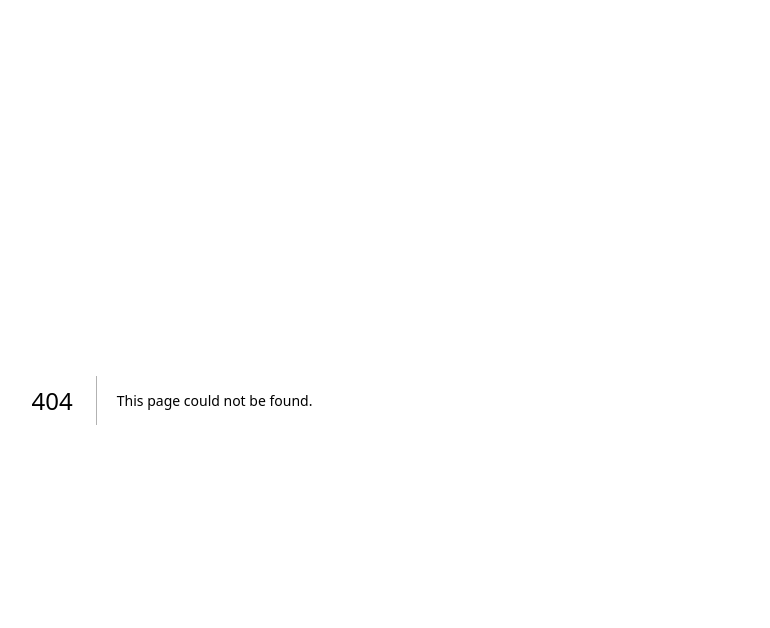
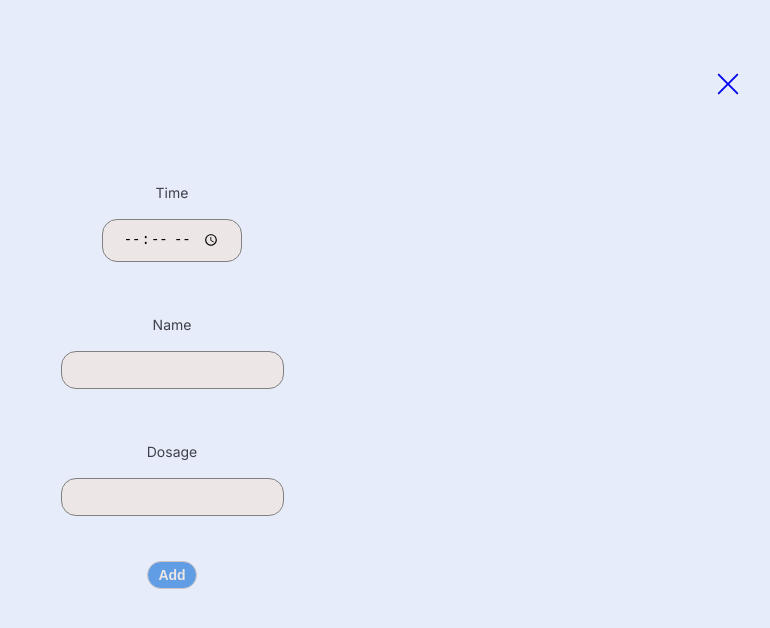
Before and after one commit to NNikiforuk/medical-assistant, a Next.js app: page /dashboard/add in a window 1280 px wide. Before the commit this address had no page. Shown: the top 628 px of the page, without its empty margins (468-1238 px from the left). Built offline with nearby package versions, Linux system fonts and the light colour scheme.

Commit message:
Deleting searchParams from adding medicine

```diff
--- a/components/dashboard/Modal/modal.scss
+++ b/app/dashboard/add/add.scss
@@ -1,15 +1,12 @@
 @import "../../../styles/variables.scss";
 
-.modal {
-	position: fixed;
-	inset: 0;
+.add {
 	background-color: $background-color-light;
-	height: 100vh;
-	width: 100vw;
 	display: flex;
 	flex-direction: column;
 	padding: 20px;
-	z-index: 5;
+    height: 100vh;
+    width: 100vw;
 
 	&__btn {
 		display: flex;
@@ -28,7 +25,7 @@
 }
 
 @media only screen and (min-width: 768px) {
-	.modal {
+	.add {
 		&__btn {
 			font-size: $font-size-m;
 			padding: 50px;
@@ -42,7 +39,7 @@
 }
 
 @media only screen and (min-width: 1200px) {
-	.modal .modal__form {
+	.add .add__form {
 		margin-top: 20px;
 	}
 }
--- a/components/dashboard/Modal/Modal.tsx
+++ b/app/dashboard/add/page.tsx
@@ -1,27 +1,27 @@
 "use client";
 
 import Input from "@/components/common/Input/Input";
-import "./modal.scss";
+import "./add.scss";
 import { useState } from "react";
 import Button from "@/components/common/Button/Button";
 import { RxCross1 } from "react-icons/rx";
 import Link from "next/link";
 
-const Modal = () => {
+const Add = () => {
 	const [hour, setHour] = useState("");
 	const [name, setName] = useState("");
 	const [dosage, setDosage] = useState("");
 
-	const handleAdding = () => {};
+    const handleAdding = () => {};
 
 	return (
-		<section className="modal">
-			<div className="modal__btn">
+		<section className="add">
+			<div className="add__btn">
 				<Link href="/dashboard">
 					<RxCross1 />
 				</Link>
 			</div>
-			<form className="modal__form" onSubmit={handleAdding}>
+			<form className="add__form" onSubmit={handleAdding}>
 				<Input
 					value={hour}
 					onChange={(e) => setHour(e.target.value)}
@@ -50,4 +50,4 @@ const Modal = () => {
 	);
 };
 
-export default Modal;
+export default Add;
--- a/components/dashboard/Carousel/carouselWrapper.scss
+++ b/components/dashboard/Carousel/carouselWrapper.scss
@@ -1,6 +1,5 @@
 .carousel {
 	margin: 20px;
-	z-index: 0;
 }
 
 @media only screen and (min-width: 1024px) {
```
Also changed, not shown: app/dashboard/page.tsx (+4 -16 lines).
